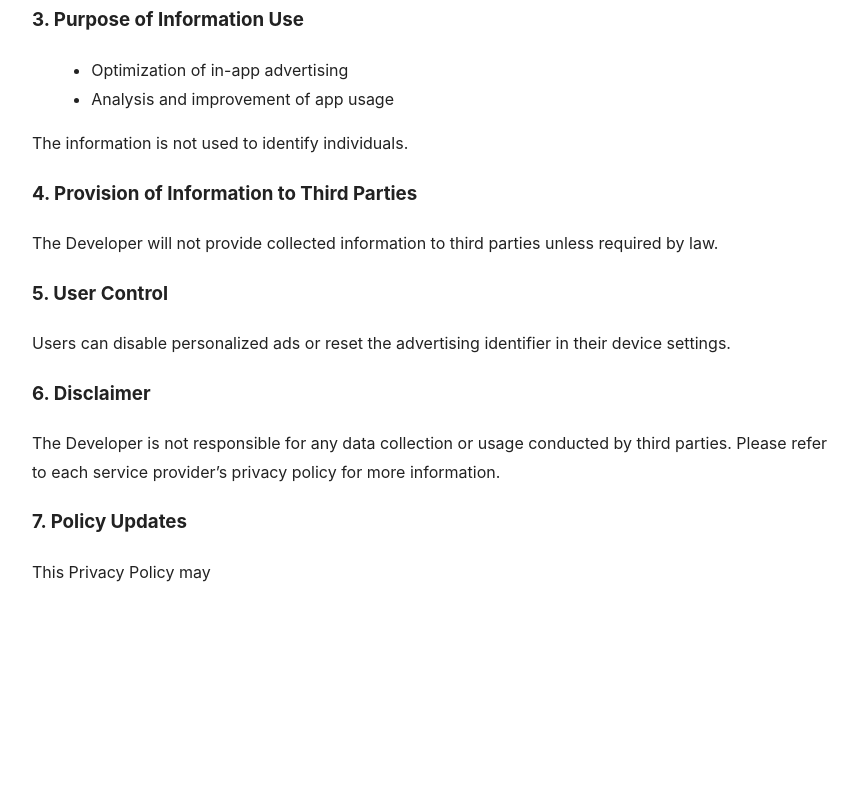
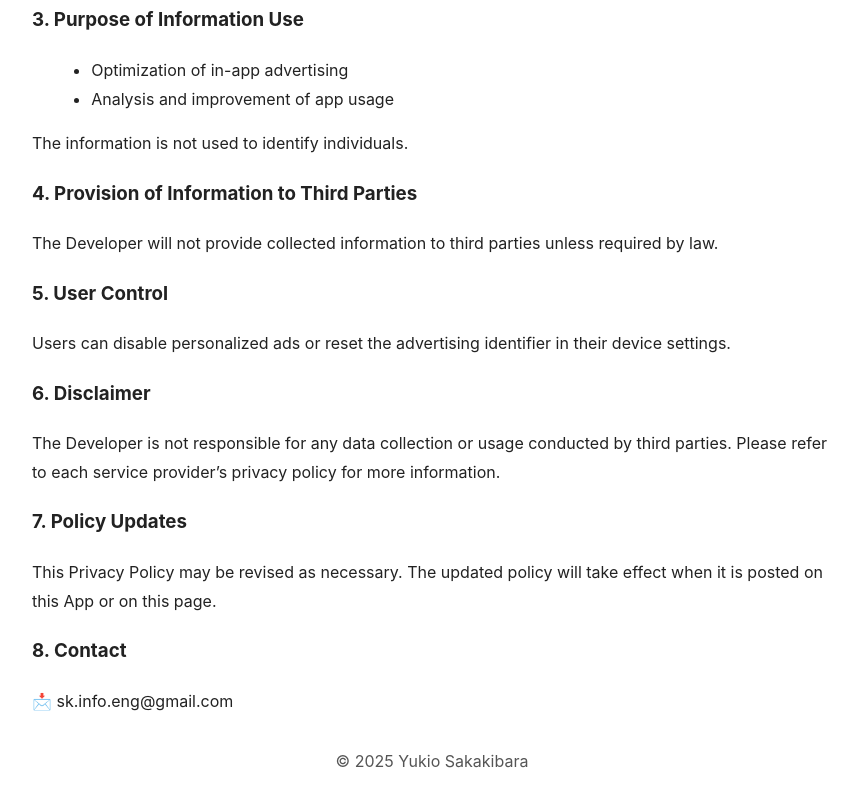
Before and after one commit to sk-info-eng/Lenscycle, a plain HTML site: page index.html in a window 1280 px wide. Shown: the part 2551-3358 px from the top of the page, without its empty margins (208-1063 px from the left). Before the commit the page ends 3178 px from the top, so only its background shows below. Drawn offline with Linux system fonts and the light colour scheme.

Commit message:
Update index.html

```diff
--- a/index.html
+++ b/index.html
@@ -89,7 +89,7 @@
 
   <h2>8. お問い合わせ</h2>
   <p>本ポリシーに関するお問い合わせは、以下のメールアドレスまでご連絡ください。</p>
-  <p>📩 lenscycle.app@gmail.com</p>
+  <p>📩 sk.info.eng@gmail.com</p>
 
   <hr>
 
@@ -131,4 +131,11 @@
   <p>The Developer is not responsible for any data collection or usage conducted by third parties. Please refer to each service provider’s privacy policy for more information.</p>
 
   <h3>7. Policy Updates</h3>
-  <p>This Privacy Policy may
+  <p>This Privacy Policy may be revised as necessary. The updated policy will take effect when it is posted on this App or on this page.</p>
+
+  <h3>8. Contact</h3>
+  <p>📩 sk.info.eng@gmail.com</p>
+
+  <p style="text-align:center; margin-top:2em; color:#555;">© 2025 Yukio Sakakibara</p>
+</body>
+</html>
```
